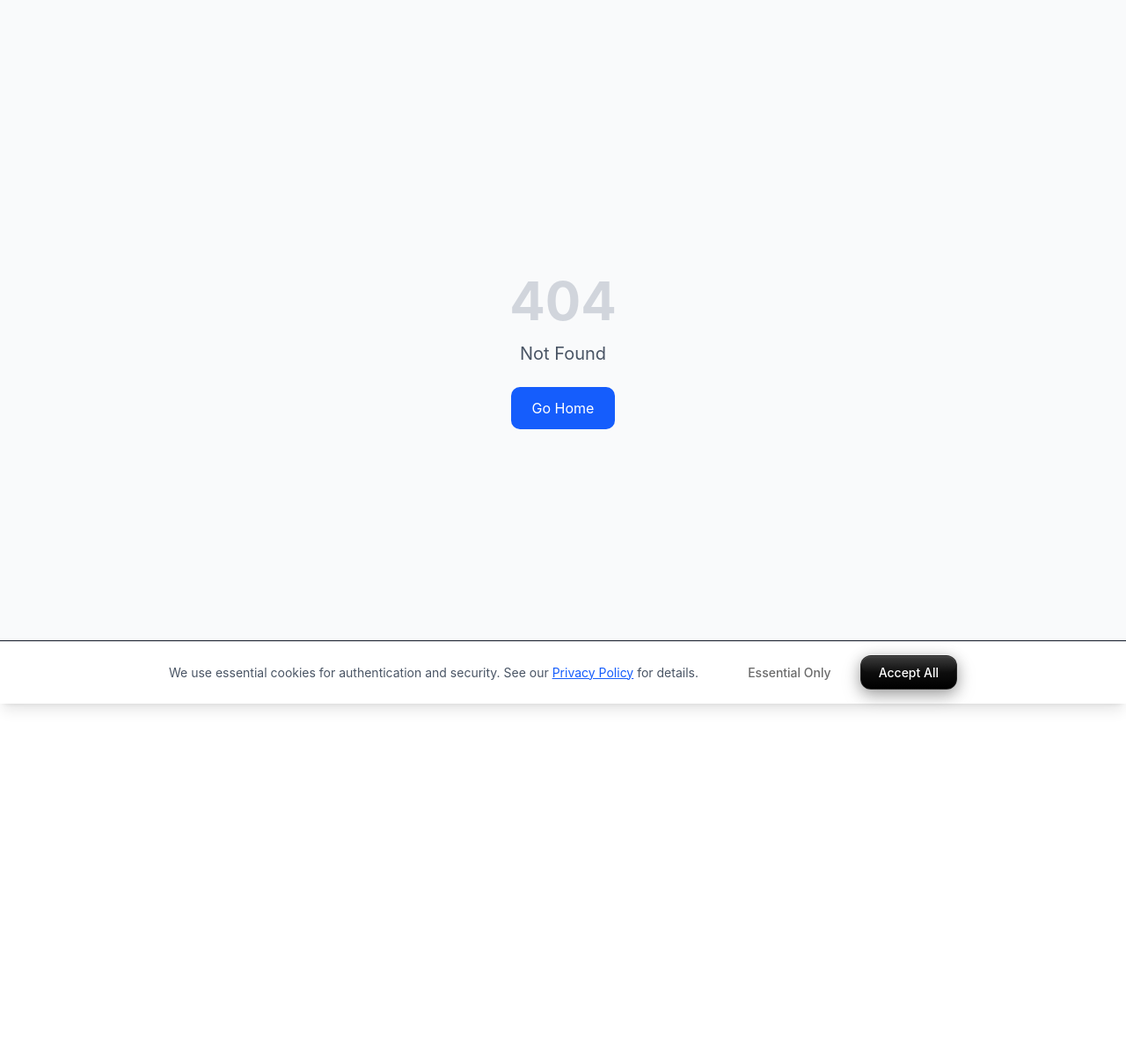
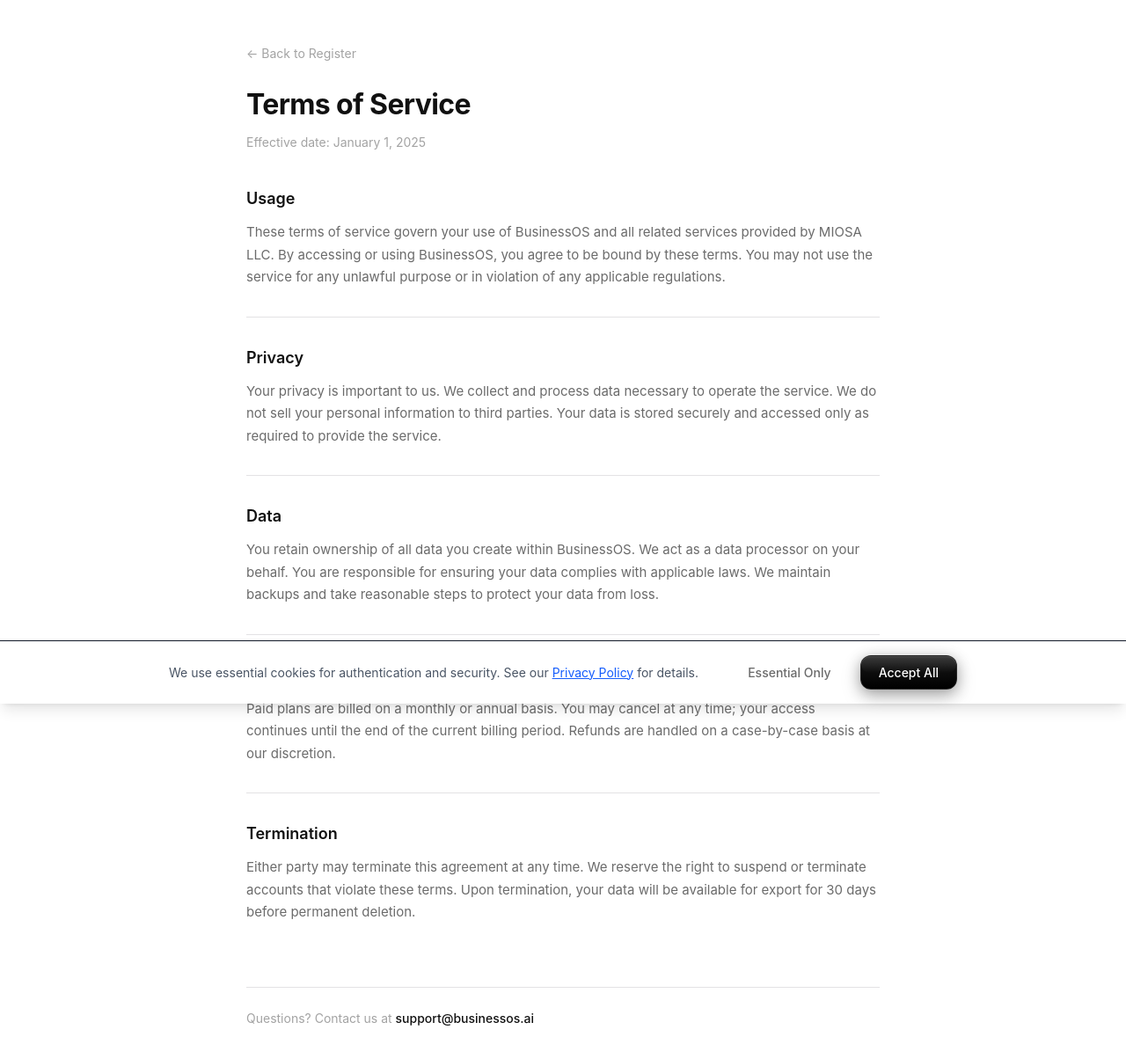
Before and after one commit to Miosa-osa/BusinessOS, a SvelteKit app in the folder frontend/: page /terms in a window 1280 px wide. Before the commit this address had no page. Shown: the top 1204 px of the page at 88% size. Before the commit the page ends 800 px from the top, so only its background shows below. Built offline with nearby package versions, Linux system fonts and the light colour scheme.

Commit message:
Fix user journey: template literals, dead routes, missing terms page, onboarding navigation

```diff
--- a/frontend/src/routes/onboarding/analyzing-3/+page.svelte
+++ b/frontend/src/routes/onboarding/analyzing-3/+page.svelte
@@ -15,7 +15,7 @@
 	onMount(() => {
 		setTimeout(() => {
 			onboardingStore.nextStep();
-			goto('/onboarding/starter-apps');
+			goto('/onboarding/ready');
 		}, 2000);
 	});
 </script>
--- a/frontend/src/routes/onboarding/gmail/+page.svelte
+++ b/frontend/src/routes/onboarding/gmail/+page.svelte
@@ -60,7 +60,7 @@
 
 	function handleBack() {
 		onboardingStore.prevStep();
-		goto('/onboarding/signin');
+		goto('/onboarding/quick-info');
 	}
 </script>
 
--- a/frontend/src/routes/onboarding/meet-osa/+page.svelte
+++ b/frontend/src/routes/onboarding/meet-osa/+page.svelte
@@ -40,7 +40,7 @@
 
 	function handleContinue() {
 		onboardingStore.nextStep();
-		goto('/onboarding/signin');
+		goto('/onboarding/connect');
 	}
 
 	function handleBack() {
--- a/frontend/src/routes/onboarding/quick-info/+page.svelte
+++ b/frontend/src/routes/onboarding/quick-info/+page.svelte
@@ -41,7 +41,7 @@
 		errors.inviteCode = '';
 
 		try {
-			const response = await fetch('${get(cloudServerUrl)}/api/workspaces/invites/validate', {
+			const response = await fetch(`${get(cloudServerUrl)}/api/workspaces/invites/validate`, {
 				method: 'POST',
 				headers: { 'Content-Type': 'application/json' },
 				credentials: 'include',
@@ -86,7 +86,7 @@
 	// Accept invite and join workspace
 	async function acceptInviteAndJoin(): Promise<boolean> {
 		try {
-			const response = await fetch('${get(cloudServerUrl)}/api/workspaces/invites/accept', {
+			const response = await fetch(`${get(cloudServerUrl)}/api/workspaces/invites/accept`, {
 				method: 'POST',
 				headers: { 'Content-Type': 'application/json' },
 				credentials: 'include',
--- a/frontend/src/routes/onboarding/ready/+page.svelte
+++ b/frontend/src/routes/onboarding/ready/+page.svelte
@@ -15,7 +15,7 @@
 	async function handleEnterOS() {
 		try {
 			// Call backend to mark onboarding complete (use relative URL)
-			await fetch('${get(cloudServerUrl)}/api/users/me/complete-onboarding', {
+			await fetch(`${get(cloudServerUrl)}/api/users/me/complete-onboarding`, {
 				method: 'POST',
 				credentials: 'include',
 			});
--- /dev/null
+++ b/frontend/src/routes/terms/+page.svelte
@@ -0,0 +1,136 @@
+<!--
+	Terms of Service — standalone placeholder page
+-->
+<script lang="ts">
+	// No imports needed for this static page
+</script>
+
+<svelte:head>
+	<title>Terms of Service - BusinessOS</title>
+</svelte:head>
+
+<div class="terms-page">
+	<div class="terms-container">
+		<header class="terms-header">
+			<a href="/register" class="back-link">← Back to Register</a>
+			<h1 class="terms-title">Terms of Service</h1>
+			<p class="terms-effective">Effective date: January 1, 2025</p>
+		</header>
+
+		<section class="terms-section">
+			<h2>Usage</h2>
+			<p>These terms of service govern your use of BusinessOS and all related services provided by MIOSA LLC. By accessing or using BusinessOS, you agree to be bound by these terms. You may not use the service for any unlawful purpose or in violation of any applicable regulations.</p>
+		</section>
+
+		<section class="terms-section">
+			<h2>Privacy</h2>
+			<p>Your privacy is important to us. We collect and process data necessary to operate the service. We do not sell your personal information to third parties. Your data is stored securely and accessed only as required to provide the service.</p>
+		</section>
+
+		<section class="terms-section">
+			<h2>Data</h2>
+			<p>You retain ownership of all data you create within BusinessOS. We act as a data processor on your behalf. You are responsible for ensuring your data complies with applicable laws. We maintain backups and take reasonable steps to protect your data from loss.</p>
+		</section>
+
+		<section class="terms-section">
+			<h2>Billing</h2>
+			<p>Paid plans are billed on a monthly or annual basis. You may cancel at any time; your access continues until the end of the current billing period. Refunds are handled on a case-by-case basis at our discretion.</p>
+		</section>
+
+		<section class="terms-section">
+			<h2>Termination</h2>
+			<p>Either party may terminate this agreement at any time. We reserve the right to suspend or terminate accounts that violate these terms. Upon termination, your data will be available for export for 30 days before permanent deletion.</p>
+		</section>
+
+		<footer class="terms-footer">
+			<p>Questions? Contact us at <a href="mailto:support@businessos.ai">support@businessos.ai</a></p>
+		</footer>
+	</div>
+</div>
+
+<style>
+	.terms-page {
+		min-height: 100vh;
+		background: var(--dbg, #f9fafb);
+		display: flex;
+		justify-content: center;
+		padding: 3rem 1.5rem;
+	}
+
+	.terms-container {
+		width: 100%;
+		max-width: 720px;
+	}
+
+	.terms-header {
+		margin-bottom: 2.5rem;
+	}
+
+	.back-link {
+		display: inline-block;
+		font-size: 0.875rem;
+		color: var(--dt3, #6b7280);
+		text-decoration: none;
+		margin-bottom: 1.5rem;
+		transition: color 0.15s ease;
+	}
+
+	.back-link:hover {
+		color: var(--dt, #111827);
+	}
+
+	.terms-title {
+		font-size: 2rem;
+		font-weight: 700;
+		color: var(--dt, #111827);
+		margin: 0 0 0.5rem;
+		letter-spacing: -0.02em;
+	}
+
+	.terms-effective {
+		font-size: 0.875rem;
+		color: var(--dt3, #6b7280);
+		margin: 0;
+	}
+
+	.terms-section {
+		margin-bottom: 2rem;
+		padding-bottom: 2rem;
+		border-bottom: 1px solid var(--dbd, #e5e7eb);
+	}
+
+	.terms-section:last-of-type {
+		border-bottom: none;
+	}
+
+	.terms-section h2 {
+		font-size: 1.125rem;
+		font-weight: 600;
+		color: var(--dt, #111827);
+		margin: 0 0 0.75rem;
+	}
+
+	.terms-section p {
+		font-size: 0.9375rem;
+		line-height: 1.7;
+		color: var(--dt2, #374151);
+		margin: 0;
+	}
+
+	.terms-footer {
+		margin-top: 2.5rem;
+		padding-top: 1.5rem;
+		border-top: 1px solid var(--dbd, #e5e7eb);
+	}
+
+	.terms-footer p {
+		font-size: 0.875rem;
+		color: var(--dt3, #6b7280);
+		margin: 0;
+	}
+
+	.terms-footer a {
+		color: var(--dt, #111827);
+		font-weight: 500;
+	}
+</style>
```
